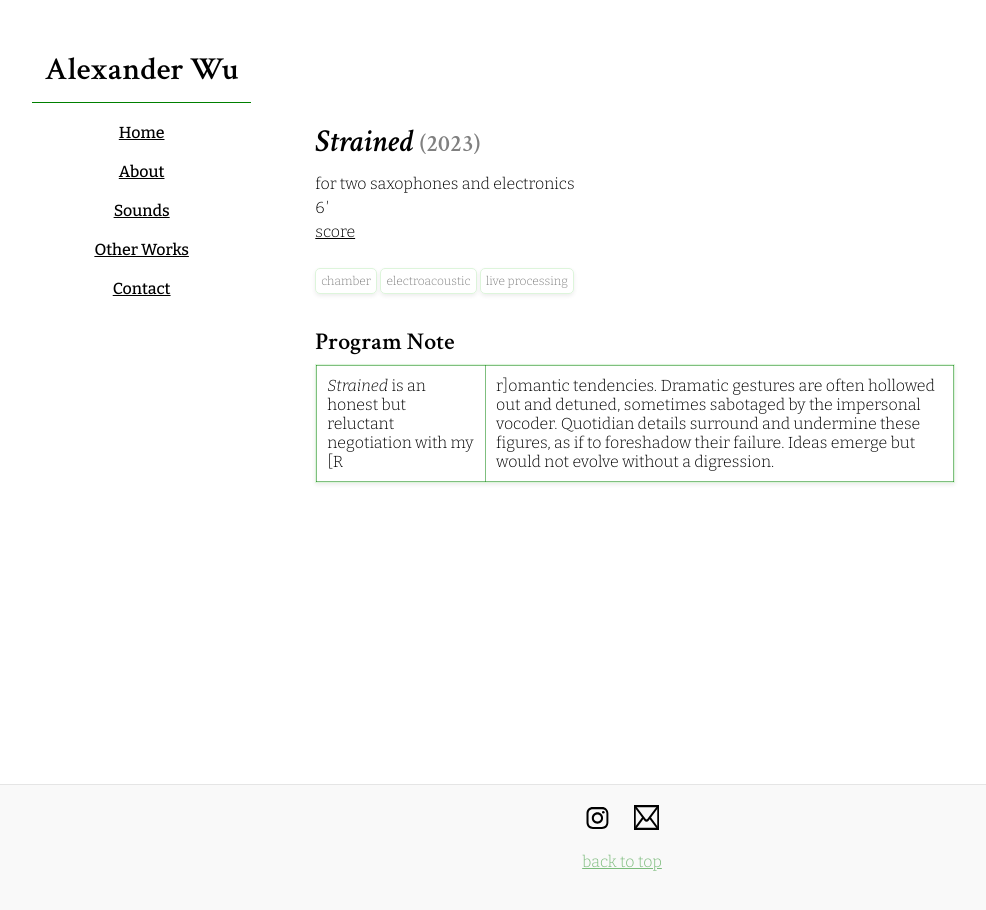
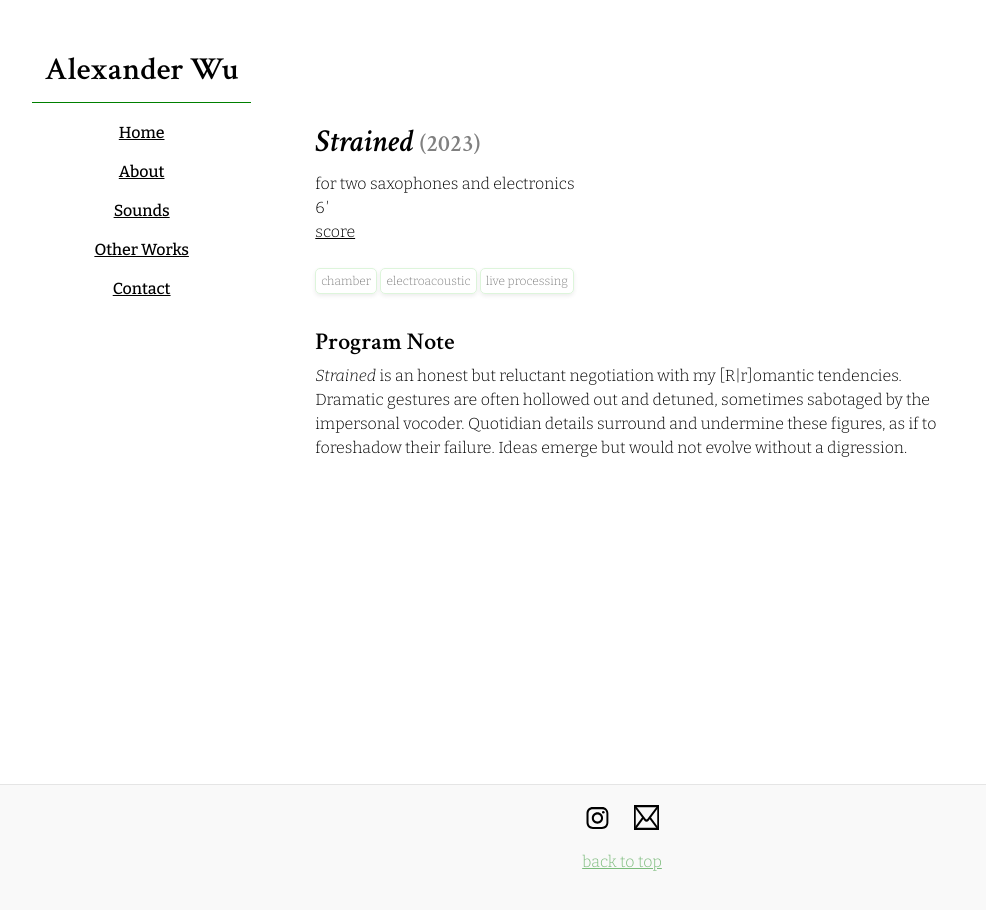
Before and after one commit to aleksuuu/aleksuuu.github.io, a Jekyll site: the page built from _sounds/2023-10-26-strained.md, in a window 1280 px wide. Shown: the whole page, without its empty margins (18-1004 px from the left). Built offline with Jekyll 4.4.1, drawn with Linux system fonts in a browser that asks for light colours.

Commit message:
Fix typos

```diff
--- a/_sounds/2023-10-26-strained.md
+++ b/_sounds/2023-10-26-strained.md
@@ -4,9 +4,9 @@ duration: 6<i>'</i>
 medium: for two saxophones and electronics
 score: "Wu-Strained.pdf"
 media_links:
-    -
-        label: recording
-        url: https://soundcloud.com/aleksuuu/strained
+  - label: recording
+    url: https://soundcloud.com/aleksuuu/strained
 tags: chamber electroacoustic live-processing
 ---
-*Strained* is an honest but reluctant negotiation with my [R|r]omantic tendencies. Dramatic gestures are often hollowed out and detuned, sometimes sabotaged by the impersonal vocoder. Quotidian details surround and undermine these figures, as if to foreshadow their failure. Ideas emerge but would not evolve without a digression.
+
+_Strained_ is an honest but reluctant negotiation with my [R\|r]omantic tendencies. Dramatic gestures are often hollowed out and detuned, sometimes sabotaged by the impersonal vocoder. Quotidian details surround and undermine these figures, as if to foreshadow their failure. Ideas emerge but would not evolve without a digression.
```
Also changed, not shown: _sounds/2023-02-28-i-remember-remembering.md (+1 -1 lines).
